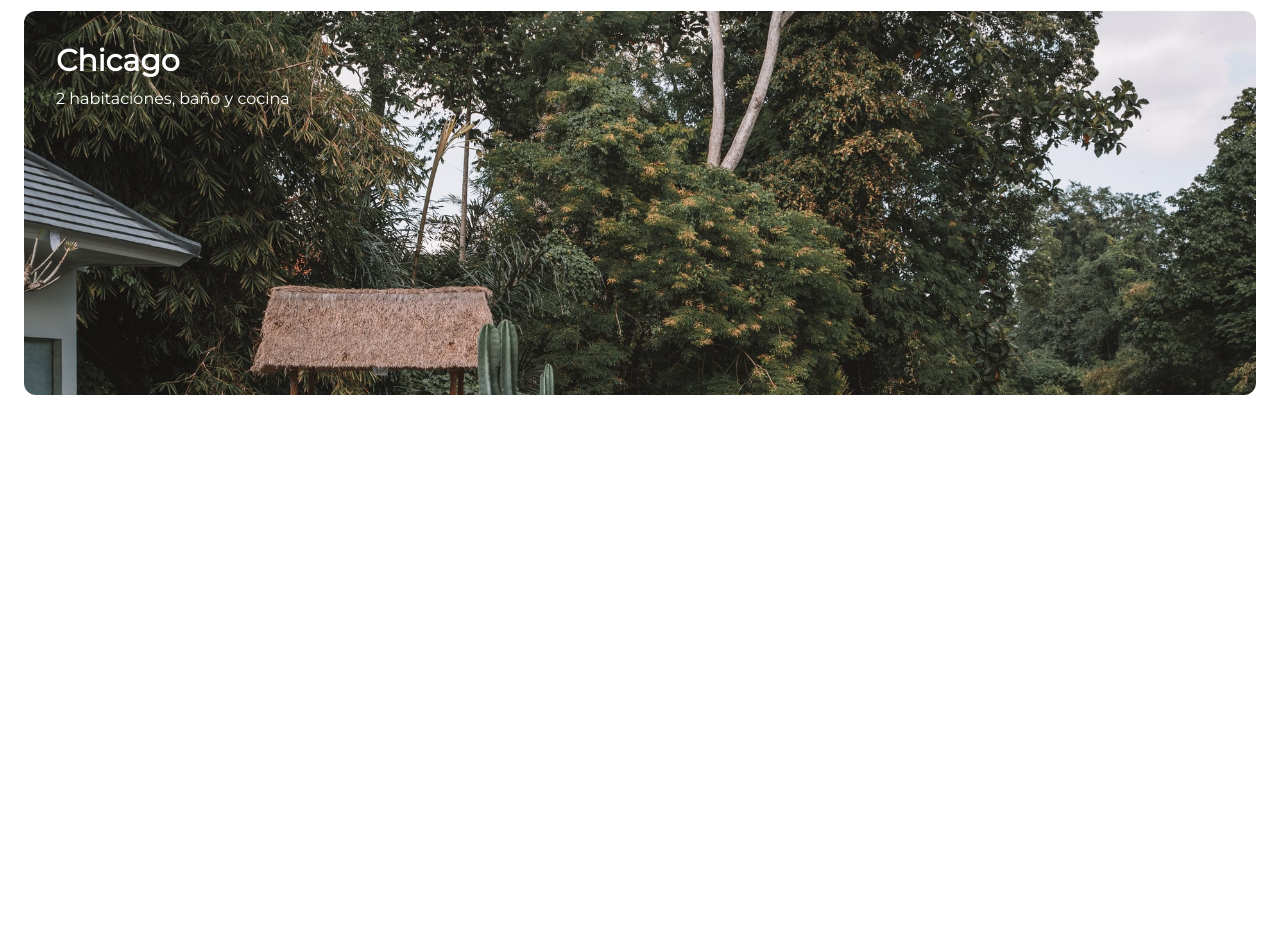
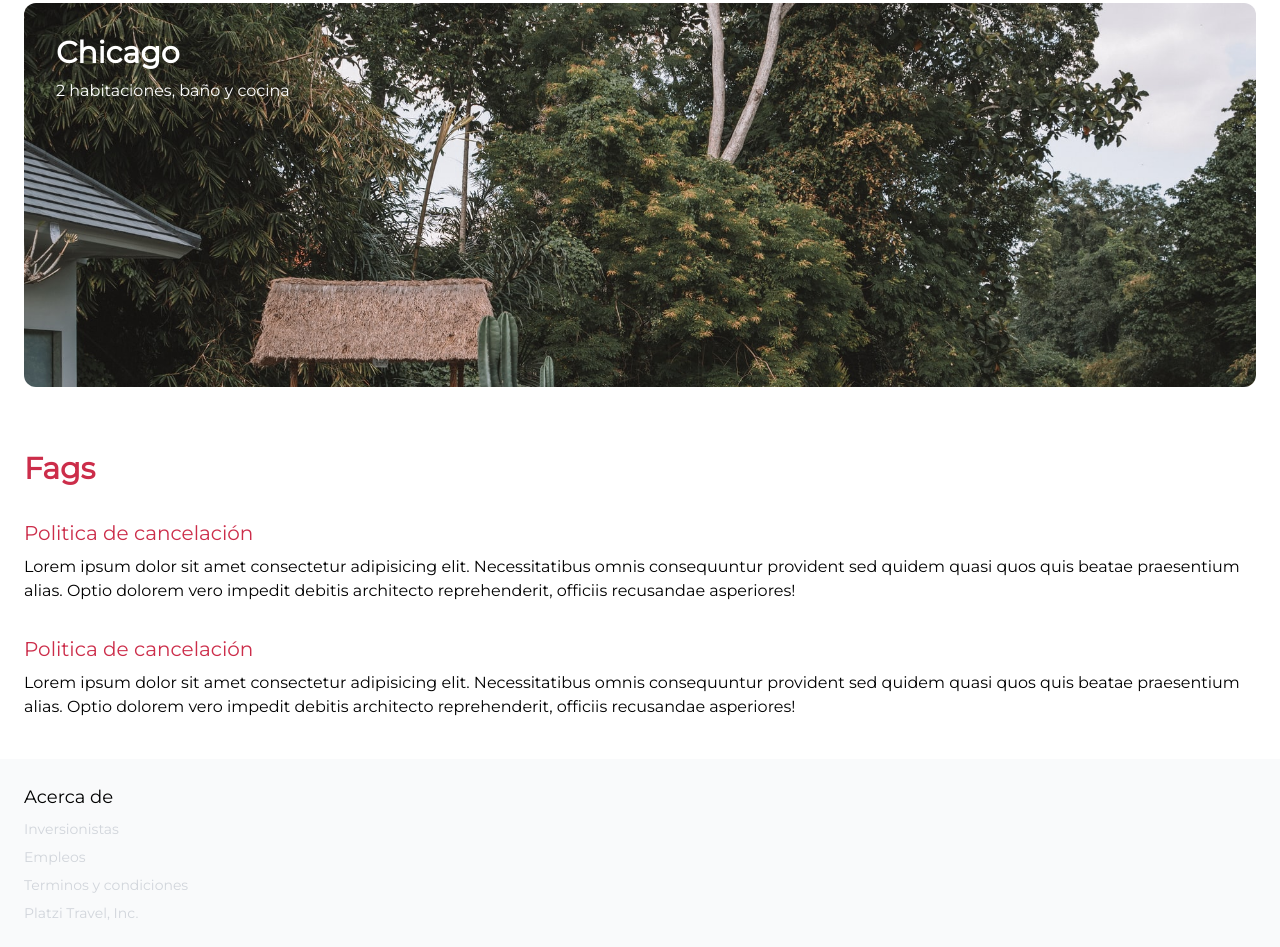
Before and after one commit to BenjaEsteban/Travel-Proyect, a website: page public/index.html in a window 1280 px wide. Shown: the part 1161-2108 px from the top of the page. Before the commit the page ends 1564 px from the top, so only its background shows below. Drawn offline with Linux system fonts and the light colour scheme.

Commit message:
[ADD] Footer

```diff
--- a/public/index.html
+++ b/public/index.html
@@ -13,7 +13,7 @@
 <body class="font-Montserrat">
     <nav></nav>
     <div id="tab_bar"></div>
-    <section class="w-full h-screen">
+    <section class="w-full h-auto">
         <div id="home">
             <div class="w-full h-3/4">
                 <div class="w-full h-full flex flex-col absolute space-y-96 py-4 items-center ">
@@ -79,6 +79,33 @@
                 </div>
             </div>
         </div>
+        <div class="w-full h-full py-10" id="faqs">
+            <div class="w-full h-full px-6 flex flex-col space-y-4 gap-4">
+                <h3 class="text-3xl text-primary font-bold mt-6">Fags</h3>
+                <div>
+                    <h4 class="text-xl font-medium text-primary">Politica de cancelación</h4>
+                    <p class="text-md pt-2">
+                        Lorem ipsum dolor sit amet consectetur adipisicing elit. Necessitatibus omnis consequuntur provident sed quidem quasi quos quis beatae praesentium alias. Optio dolorem vero impedit debitis architecto reprehenderit, officiis recusandae asperiores!
+                    </p>
+                </div>
+                <div>
+                    <h4 class="text-xl font-medium text-primary">Politica de cancelación</h4>
+                    <p class="text-md pt-2">
+                        Lorem ipsum dolor sit amet consectetur adipisicing elit. Necessitatibus omnis consequuntur provident sed quidem quasi quos quis beatae praesentium alias. Optio dolorem vero impedit debitis architecto reprehenderit, officiis recusandae asperiores!
+                    </p>
+                </div>
+            </div>
+        </div>
     </section>
+
+    <footer class="w-full h-auto bg-gray-50 p-6 space-y-2">
+        <h3 class="text-lg">Acerca de</h3>
+        <p class="text-sm text-gray-300">Inversionistas</p>
+        <p class="text-sm text-gray-300">Empleos</p>
+        <p class="text-sm text-gray-300">Terminos y condiciones</p>
+        <p class="text-sm text-gray-300">Platzi Travel, Inc.</p>
+    </footer>
+
+
 </body>
 </html>
```
Also changed, not shown: public/css/tailwind.css.
